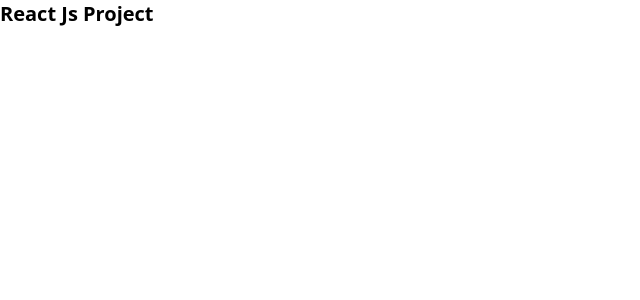
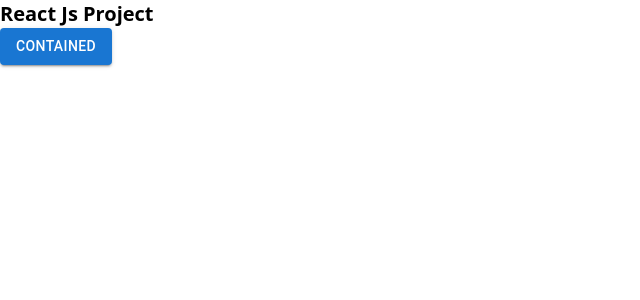
Before and after one commit to amankashyap004/onito-coding-task, a React (Vite) app: page / in a window 1280 px wide. Shown: the top 300 px of the page, without its empty margins (0-640 px from the left). Built offline with nearby package versions, Linux system fonts and the light colour scheme.

Commit message:
Install: Material UI

```diff
--- a/package.json
+++ b/package.json
@@ -10,6 +10,9 @@
     "preview": "vite preview"
   },
   "dependencies": {
+    "@emotion/react": "^11.11.3",
+    "@emotion/styled": "^11.11.0",
+    "@mui/material": "^5.15.4",
     "react": "^18.2.0",
     "react-dom": "^18.2.0"
   },
--- a/src/App.tsx
+++ b/src/App.tsx
@@ -1,3 +1,5 @@
+import Button from "@mui/material/Button";
+
 import "./App.css";
 
 function App() {
@@ -6,6 +8,9 @@
       <div>
         <p className="text-xl font-bold">React Js Project</p>
       </div>
+      <div>
+        <Button variant="contained">Contained</Button>
+      </div>
     </main>
   );
 }
```
Also changed, not shown: 1 other file (tests, documents, lock files or other folders).
